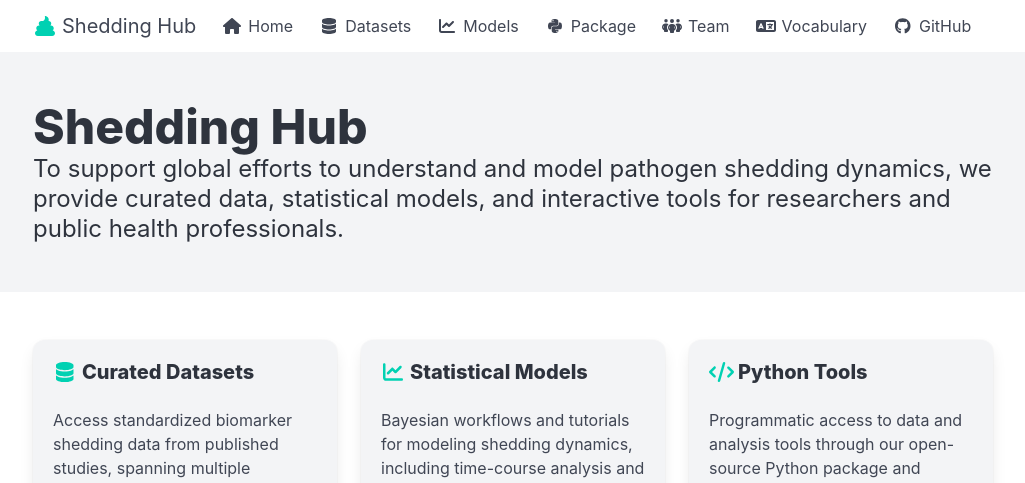
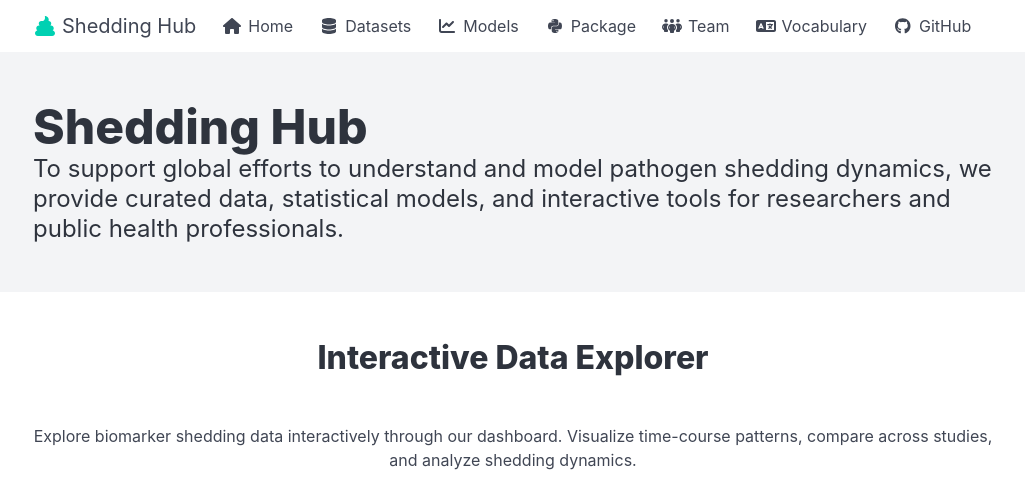
Before and after one commit to shedding-hub/shedding-hub.github.io, a Jekyll site: the page built from index.md, in a window 1280 px wide and 1400 px high. Shown: the top 483 px of the window, without its empty margins (127-1152 px from the left). Built offline with Jekyll 4.4.1, drawn with Linux system fonts in a browser that asks for light colours; nearby versions of some CDN libraries; some of the changed text lies outside the part shown.

Commit message:
Move Interactive Data Explorer to top and improve color contrast
- Move Interactive Data Explorer section directly after hero header
- Change highlights boxes to white background with dark text
- Add subtle borders to highlight boxes for better definition
- Use has-text-dark class for better readability
- Add light gray section background (has-background-white-ter) for visual separation
- Remove duplicate dashboard section

🤖 Generated with [Claude Code](https://claude.com/claude-code)

Co-Authored-By: Claude Sonnet 4.5 <noreply@anthropic.com>

```diff
--- a/index.md
+++ b/index.md
@@ -15,13 +15,35 @@ title: Shedding Hub
   </div>
 </section>
 
+<!-- Interactive Data Explorer Section -->
+<section class="section">
+  <div class="container is-fluid">
+    <h2 class="title is-3 has-text-centered mb-6">Interactive Data Explorer</h2>
+    <div class="container is-max-desktop content has-text-centered mb-5">
+      <p>
+        Explore biomarker shedding data interactively through our dashboard. Visualize time-course patterns,
+        compare across studies, and analyze shedding dynamics.
+      </p>
+    </div>
+    <div class="dashboard-container">
+      <iframe
+        id="dash-dashboard"
+        src="PLACEHOLDER_DASH_URL"
+        frameborder="0"
+        loading="lazy"
+        title="Shedding Hub Interactive Dashboard">
+      </iframe>
+    </div>
+  </div>
+</section>
+
 <!-- Highlights Section -->
-<section class="section">
+<section class="section has-background-white-ter">
   <div class="container is-max-desktop">
     <div class="columns">
       <div class="column">
-        <div class="box has-background-light" style="height: 100%;">
-          <h3 class="title is-5">
+        <div class="box has-background-white" style="height: 100%; border: 1px solid #dbdbdb;">
+          <h3 class="title is-5 has-text-dark">
             <span class="icon-text">
               <span class="icon has-text-primary">
                 <i class="fa-solid fa-database"></i>
@@ -29,12 +51,12 @@ title: Shedding Hub
               <span>Curated Datasets</span>
             </span>
           </h3>
-          <p>Access standardized biomarker shedding data from published studies, spanning multiple pathogens and specimen types.</p>
+          <p class="has-text-dark">Access standardized biomarker shedding data from published studies, spanning multiple pathogens and specimen types.</p>
         </div>
       </div>
       <div class="column">
-        <div class="box has-background-light" style="height: 100%;">
-          <h3 class="title is-5">
+        <div class="box has-background-white" style="height: 100%; border: 1px solid #dbdbdb;">
+          <h3 class="title is-5 has-text-dark">
             <span class="icon-text">
               <span class="icon has-text-primary">
                 <i class="fa-solid fa-chart-line"></i>
@@ -42,12 +64,12 @@ title: Shedding Hub
               <span>Statistical Models</span>
             </span>
           </h3>
-          <p>Bayesian workflows and tutorials for modeling shedding dynamics, including time-course analysis and decay models.</p>
+          <p class="has-text-dark">Bayesian workflows and tutorials for modeling shedding dynamics, including time-course analysis and decay models.</p>
         </div>
       </div>
       <div class="column">
-        <div class="box has-background-light" style="height: 100%;">
-          <h3 class="title is-5">
+        <div class="box has-background-white" style="height: 100%; border: 1px solid #dbdbdb;">
+          <h3 class="title is-5 has-text-dark">
             <span class="icon-text">
               <span class="icon has-text-primary">
                 <i class="fa-solid fa-code"></i>
@@ -55,7 +77,7 @@ title: Shedding Hub
               <span>Python Tools</span>
             </span>
           </h3>
-          <p>Programmatic access to data and analysis tools through our open-source Python package and interactive visualizations.</p>
+          <p class="has-text-dark">Programmatic access to data and analysis tools through our open-source Python package and interactive visualizations.</p>
         </div>
       </div>
     </div>
@@ -132,28 +154,6 @@ title: Shedding Hub
           </div>
         </div>
       </div>
-    </div>
-  </div>
-</section>
-
-<!-- Interactive Data Explorer Section -->
-<section class="section">
-  <div class="container is-fluid">
-    <h2 class="title is-3 has-text-centered mb-6">Interactive Data Explorer</h2>
-    <div class="container is-max-desktop content has-text-centered mb-5">
-      <p>
-        Explore biomarker shedding data interactively through our dashboard. Visualize time-course patterns,
-        compare across studies, and analyze shedding dynamics.
-      </p>
-    </div>
-    <div class="dashboard-container">
-      <iframe
-        id="dash-dashboard"
-        src="PLACEHOLDER_DASH_URL"
-        frameborder="0"
-        loading="lazy"
-        title="Shedding Hub Interactive Dashboard">
-      </iframe>
     </div>
   </div>
 </section>
```
